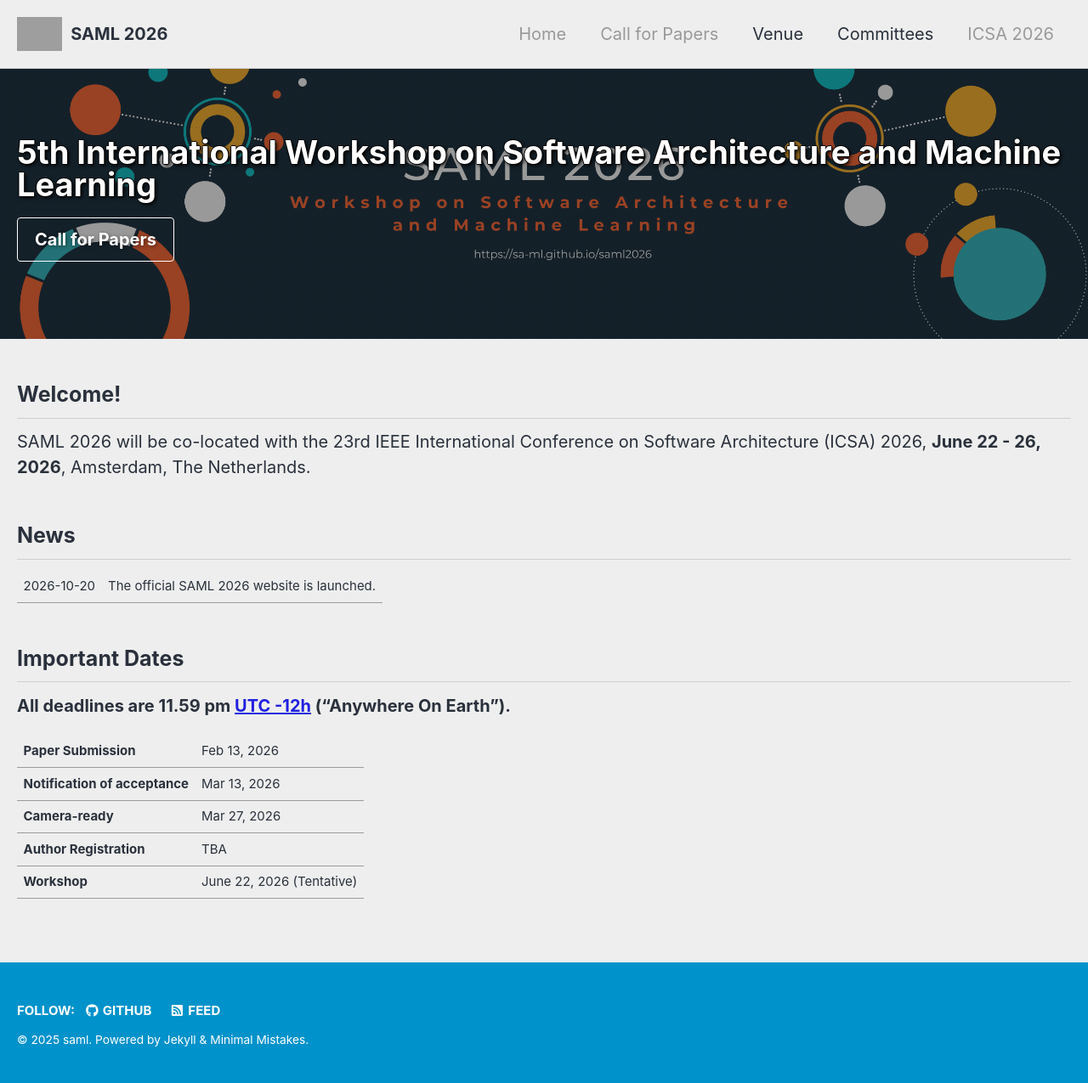
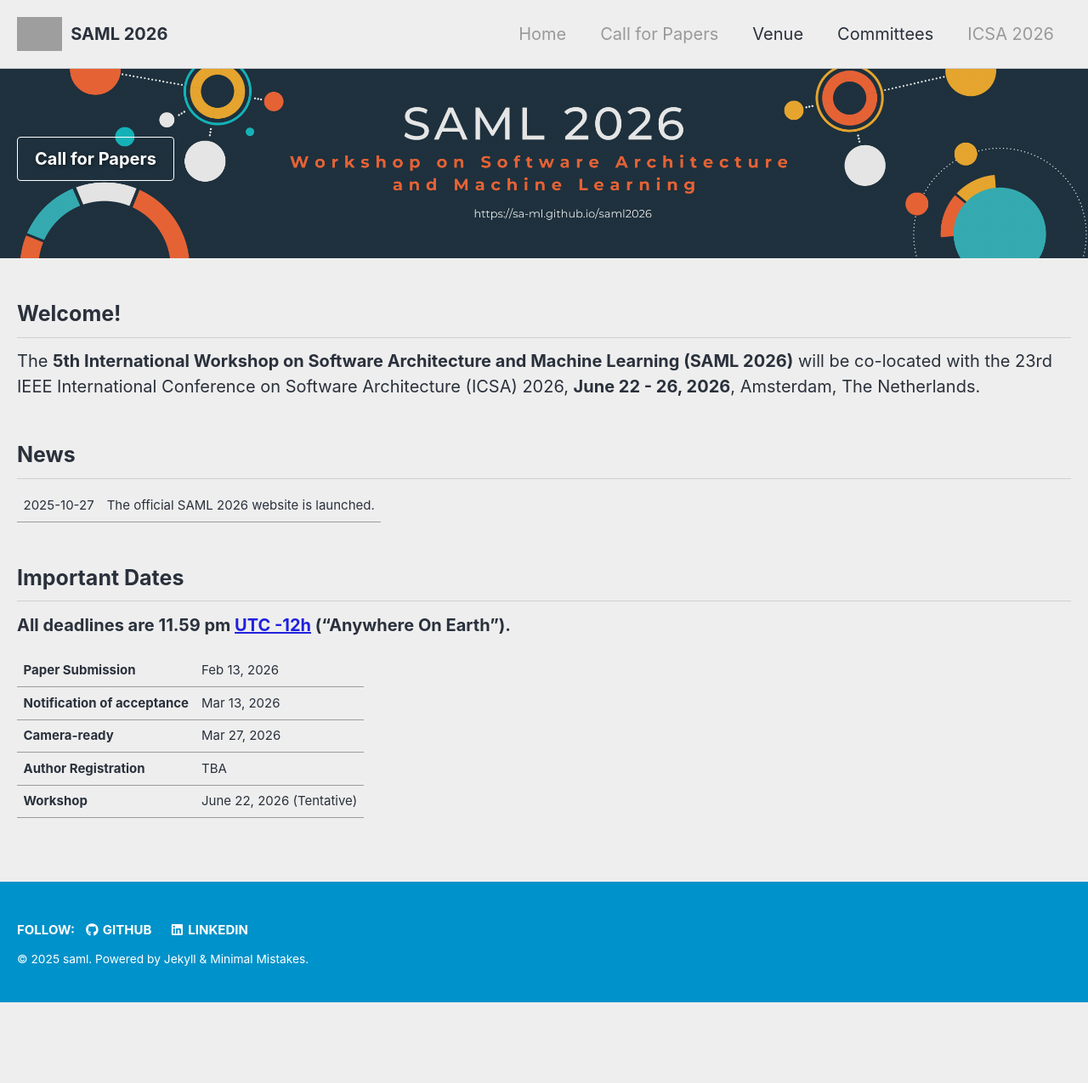
Before and after one commit to sa-ml/saml2026, a Jekyll site: the page built from _pages/home.md, in a window 1280 px wide. Shown: the whole page at 85% size. Built offline with Jekyll 4.4.1, drawn with Linux system fonts in a browser that asks for light colours; cached includes are drawn as plain includes; nearby versions of some CDN libraries; after the commit the page ends 1180 px from its top, so only the background shows below that; grey boxes are pictures that could not be loaded.

Commit message:
minor changes

```diff
--- a/_includes/footer.html
+++ b/_includes/footer.html
@@ -12,7 +12,8 @@
       {% endfor %}
     {% endif %}
 
-    <li><a href="{% if site.atom_feed.path %}{{ site.atom_feed.path }}{% else %}{{ '/feed.xml' | relative_url }}{% endif %}"><i class="fas fa-fw fa-rss-square" aria-hidden="true"></i> {{ site.data.ui-text[site.locale].feed_label | default: "Feed" }}</a></li>
+   <!-- <li><a href="{% if site.atom_feed.path %}{{ site.atom_feed.path }}{% else %}{{ '/feed.xml' | relative_url }}{% endif %}"><i class="fas fa-fw fa-rss-square" aria-hidden="true"></i> {{ site.data.ui-text[site.locale].feed_label | default: "Feed" }}</a></li>-->
+    <li><a href="https://www.linkedin.com/company/saml-workshop-on-software-architecture-for-machine-learning"><i class="fab fa-fw fa-linkedin" aria-hidden="true"></i> LinkedIn</a></li>
   </ul>
 </div>
 
--- a/_pages/home.md
+++ b/_pages/home.md
@@ -13,7 +13,7 @@
 ---
 
 ## Welcome!
-SAML 2026 will be co-located with the 23rd IEEE International Conference on Software Architecture (ICSA) 2026, **June 22 - 26, 2026**, Amsterdam, The Netherlands.
+The **5th International Workshop on Software Architecture and Machine Learning (SAML 2026)** will be co-located with the 23rd IEEE International Conference on Software Architecture (ICSA) 2026, **June 22 - 26, 2026**, Amsterdam, The Netherlands.
 
 
 ## News
@@ -22,7 +22,7 @@
 .news-table tr td:nth-child(1) { font-weight: bold; width: 10em; }
 </style>
 
-| 2026-10-20 | The official SAML 2026 website is launched.
+| 2025-10-27 | The official SAML 2026 website is launched.
 
 {: .news-table}
 
```
Also changed, not shown: other parts of _pages/home.md (+2 -2 lines), _pages/calls/submissions.md (+5 -5 lines), _pages/venue.md (+5 -5 lines).
